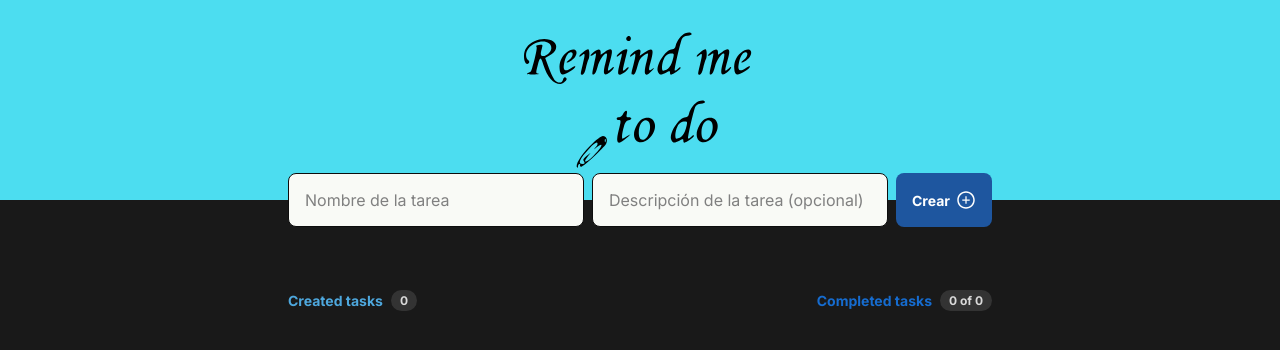
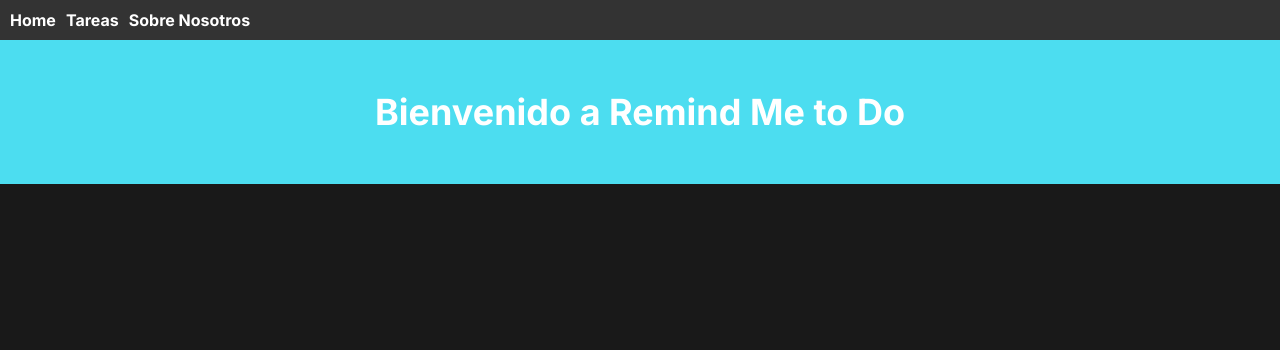
Before and after one commit to Camilo4112/my-task-list-, a React (Vite) app: page / in a window 1280 px wide. Shown: the top 350 px of the page. Built offline with nearby package versions, Linux system fonts and the light colour scheme.

Commit message:
Construido el menu

```diff
--- a/package.json
+++ b/package.json
@@ -14,6 +14,7 @@
     "react-bootstrap": "^2.7.4",
     "react-dom": "^18.2.0",
     "react-icons": "^4.9.0",
+    "react-router-dom": "^6.15.0",
     "uuid": "^9.0.0"
   },
   "devDependencies": {
--- a/src/App.jsx
+++ b/src/App.jsx
@@ -1,7 +1,13 @@
 import React from 'react';
-import { Header } from './components/Header/index';
+import { BrowserRouter as Router, Routes, Route } from 'react-router-dom';
+import { Header } from './components/Header';
 import { Tasks } from './components/Tasks';
+import Home from './components/Home';
+import Menu from './components/Menu';
+
 import useTaskManager from './Hooks/miprimerhook';
+
+import './styles/global.css';
 
 function App() {
   const { tasks, createTask, deleteTask, updateTask, editTask } = useTaskManager();
@@ -30,15 +36,24 @@ function App() {
   };
 
   return (
-    <>
-      <Header handleAddTask={handleAddTask} />
+    <Router>
+      <Menu />
+      <Routes>
+        <Route
+          path="/tareas"
+          element={
             <Tasks
               tasks={tasks}
               onDelete={handleDeleteTask}
               onComplete={handleToggleTaskCompleted}
               onEditTask={handleEditTask}
             />
-    </>
+          }
+        />
+        <Route path="/sobre-nosotros" element={<div>Página Sobre Nosotros</div>} />
+        <Route path="/" element={<Home />} />
+      </Routes>
+    </Router>
   );
 }
 
--- /dev/null
+++ b/src/components/Home.jsx
@@ -0,0 +1,12 @@
+import React from 'react';
+import styles from './Home.module.css'; // Asegúrate de importar tus estilos
+
+function Home() {
+  return (
+    <div className={styles.homeContainer}>
+      <h1>Bienvenido a Remind Me to Do</h1>
+    </div>
+  );
+}
+
+export default Home;
--- /dev/null
+++ b/src/components/Home.module.css
@@ -0,0 +1,10 @@
+.homeContainer {
+    background-color: #4cddf0; /* Fondo llamativo */
+    padding: 50px; /* Espaciado interno */
+    text-align: center; /* Centrar el contenido */
+  }
+
+  h1 {
+    font-size: 36px;
+    color: #ffffff; /* Color del texto */
+  }
--- /dev/null
+++ b/src/components/Menu.jsx
@@ -0,0 +1,23 @@
+import React from 'react';
+import { Link } from 'react-router-dom';
+import styles from './Menu.module.css'; // Asegúrate de importar tus estilos
+
+function Menu() {
+  return (
+    <nav className={styles.menu}>
+      <ul>
+        <li>
+          <Link to="/">Home</Link>
+        </li>
+        <li>
+          <Link to="/tareas">Tareas</Link>
+        </li>
+        <li>
+          <Link to="/sobre-nosotros">Sobre Nosotros</Link>
+        </li>
+      </ul>
+    </nav>
+  );
+}
+
+export default Menu;
--- /dev/null
+++ b/src/components/Menu.module.css
@@ -0,0 +1,25 @@
+.menu {
+  background: #333;
+  padding: 10px;
+}
+
+ul {
+  list-style-type: none;
+  padding: 0;
+}
+
+li {
+  display: inline;
+  margin-right: 10px;
+}
+
+li:last-child {
+  margin-right: 0;
+}
+
+a {
+  color: #fff;
+  text-decoration: none;
+  font-weight: bold;
+  font-size: 16px;
+}
--- a/src/main.jsx
+++ b/src/main.jsx
@@ -1,10 +1,14 @@
-import React from 'react'
-import ReactDOM from 'react-dom/client'
-import App from './App'
-import './styles/global.css'
+import React from 'react';
+import { createRoot } from 'react-dom/client'; // Cambio en la importación
 
-ReactDOM.createRoot(document.getElementById('root')).render(
+import App from './App';
+import './styles/global.css';
+
+const root = document.getElementById('root');
+const reactRoot = createRoot(root); // Utiliza createRoot
+
+reactRoot.render(
   <React.StrictMode>
     <App />
   </React.StrictMode>
-)
+);
```
Also changed, not shown: 1 other file (tests, documents, lock files or other folders). Lines whose indentation alone changed are shown as unchanged.
